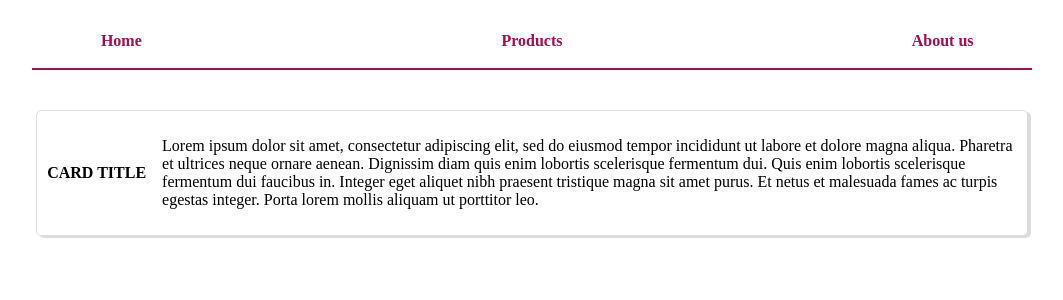
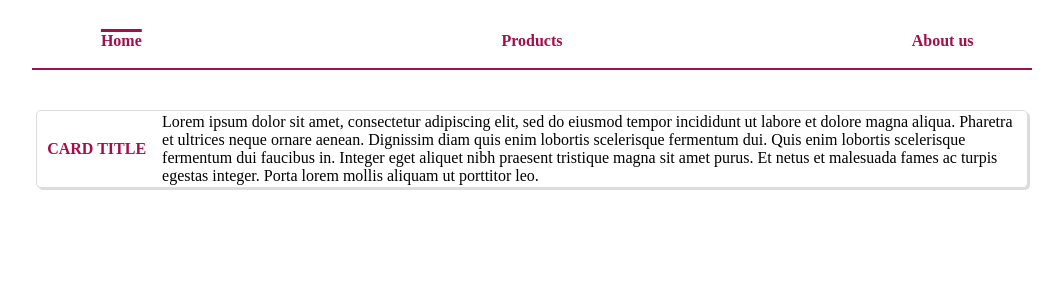
Before and after one commit to naiame-neltheri/upnews, a React (Create React App) app in the folder frontend/: page / in a window 1280 px wide. Shown: the top 300 px of the page, without its empty margins (108-1171 px from the left). Built offline with nearby package versions, Linux system fonts and the light colour scheme.

Commit message:
Added card, edited nav item link

```diff
--- a/frontend/src/components/card.js
+++ b/frontend/src/components/card.js
@@ -1,6 +1,7 @@
 import Container from '../fragments/container.js';
 import Title from '../fragments/title.js';
 import Paragraph from '../fragments/paragraph.js';
+import Link from '../fragments/link.js';
 
 function Card() {
 	return(
@@ -10,9 +11,13 @@ function Card() {
 			border="1.5px solid #DCDCDC"
 			borderRadius="5px"
 			width="80%" p={[2,2,1,1]}
-			boxShadow="3px 2px #DCDCDC">
+			boxShadow="2px 2px #DCDCDC"
+			maxHeight={[64,64,72,72]}
+			overflow="hidden">
 			<Container maxWidth="25%" p={[1,1,3,3]}>
-				<Title>CARD TITLE</Title>
+				<Link to="/test">
+					<Title>CARD TITLE</Title>
+				</Link>
 			</Container>
 			<Container flex="1" alignItems="stretch">
 				<Paragraph>
--- a/frontend/src/components/navbar.js
+++ b/frontend/src/components/navbar.js
@@ -1,18 +1,37 @@
 import Container from '../fragments/container.js';
 import NavItem from '../fragments/navitem.js';
-import Link from '../fragments/link.js';
+import Link from '../fragments/navlink.js';
+import { useTheme } from 'styled-components';
 
-function Navbar() {
+function isActiveCheck(match, location) {
+	if (match) {
+		return match.isExact;
+	}
+	else {
+		return false;
+	}
+}
+
+function Navbar(props) {
+	const theme = useTheme();
 	return(
 		<Container flexDirection="row">
 			<NavItem borderTopLeftRadius="5px" borderBottomLeftRadius="5px" fontSize={[0,0,1,2]}>
-				<Link to="/">Home</Link>
+				<Link activeStyle={{
+					textDecoration: `overline ${theme.colors.primary}`,
+					textDecorationThickness: '3px'
+				}} to="/"
+					isActive={isActiveCheck}>Home</Link>
 			</NavItem>
 			<NavItem fontSize={[0,0,1,2]}>
-				<Link to="/404">Products</Link>
+				<Link to="/404" activeStyle={{
+					textDecoration: `overline ${theme.colors.primary}`,
+					textDecorationThickness: '3px'
+				}}
+				isActive={isActiveCheck}>Products</Link>
 			</NavItem>
 			<NavItem borderTopRightRadius="5px" borderBottomRightRadius="5px" fontSize={[0,0,1,2]}>
-				<Link to="/about">About us</Link>
+				<Link to="/about" activeStyle={{ textDecoration: `overline ${theme.colors.primary}`, textDecorationThickness: '3px' }} isActive={isActiveCheck}>About us</Link>
 			</NavItem>
 		</Container>
 	);
--- a/frontend/src/fragments/link.js
+++ b/frontend/src/fragments/link.js
@@ -1,21 +1,13 @@
-import { NavLink } from 'react-router-dom';
+import { Link } from 'react-router-dom';
 import styled from 'styled-components';
+import {
+	color
+} from 'styled-system';
 
-const link = styled(NavLink)`
+const link = styled(Link)`
 	text-decoration: none;
-	color: ${props => props.theme.colors.primary};
-	display: inline-block;
-	&:after {
-		content: '';
-		display: block;
-		width: 0px;
-		height: 2px;
-		background: ${props => props.theme.colors.primary};
-		transition: width .5s;
-	}
-	&:hover::after {
-		width: 100%;
-	}
-`
+	color : ${props => props.theme.colors.primary};
+	${color}
+`;
 
 export default link;
--- /dev/null
+++ b/frontend/src/fragments/navlink.js
@@ -0,0 +1,21 @@
+import { NavLink } from 'react-router-dom';
+import styled from 'styled-components';
+
+const link = styled(NavLink)`
+	text-decoration: none;
+	color: ${props => props.theme.colors.primary};
+	display: inline-block;
+	&:after {
+		content: '';
+		display: block;
+		width: 0px;
+		height: 2px;
+		background: ${props => props.theme.colors.primary};
+		transition: width .5s;
+	}
+	&:hover::after {
+		width: 100%;
+	}
+`
+
+export default link;
--- a/frontend/src/fragments/paragraph.js
+++ b/frontend/src/fragments/paragraph.js
@@ -5,6 +5,8 @@ import {
 } from 'styled-system';
 
 const paragraph = styled.p`
+	${typography}
+	${color}
 `
 
 export default paragraph;
--- a/frontend/src/fragments/title.js
+++ b/frontend/src/fragments/title.js
@@ -17,6 +17,8 @@ const title = styled.h3`
 	@media screen and (min-width: ${props => props.theme.breakpoints.xl}) {
 		font-size: ${props => props.theme.fontSizes.xl}px;
 	}
+	${typography}
+	${color}
 `
 
 export default title;
```
Also changed, not shown: 1 other file (tests, documents, lock files or other folders).
